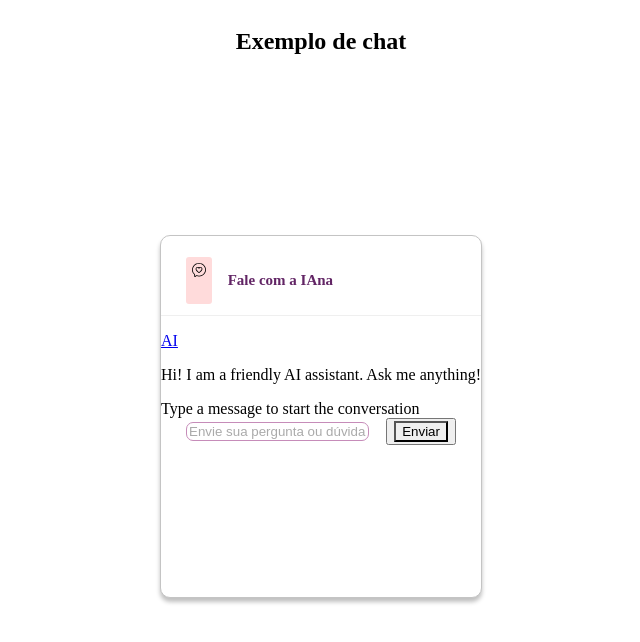
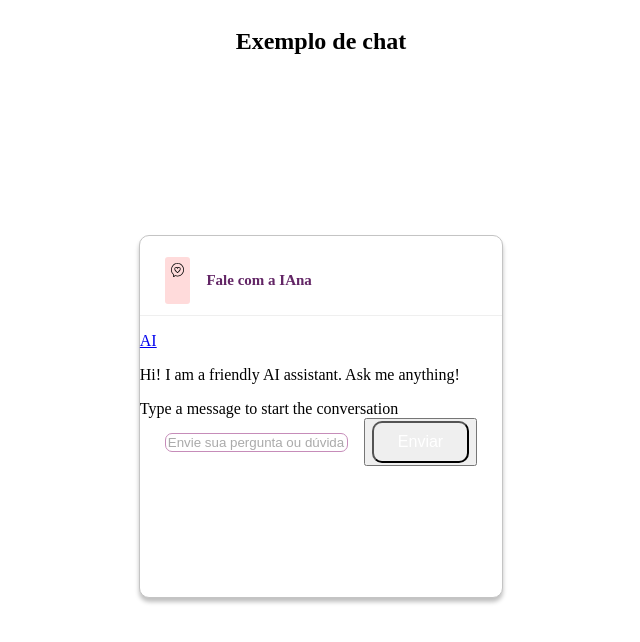
Before and after one commit to mapadoacolhimento/boas-vindas-chatbot, a Next.js app: page / in a window 1280 px wide. Shown: the top 642 px of the page, without its empty margins (319-959 px from the left). Built offline with nearby package versions, Linux system fonts and the light colour scheme.

Commit message:
Adicionando estilização de botão com p borderRadius, cor de fonte e fontWeigth

```diff
--- a/components/Chat.tsx
+++ b/components/Chat.tsx
@@ -47,7 +47,12 @@ const InputMessage = ({ input, setInput, sendMessage }: any) => (
      as="button"
     >
       <Button
+        p="10px 24px"
+        borderRadius="10px"
         bg="purple.default"
+        color="white"
+        fontSize="16px"
+        fontWeight="400"
         _hover={{
           bg: "purple.light"
         }}
```
